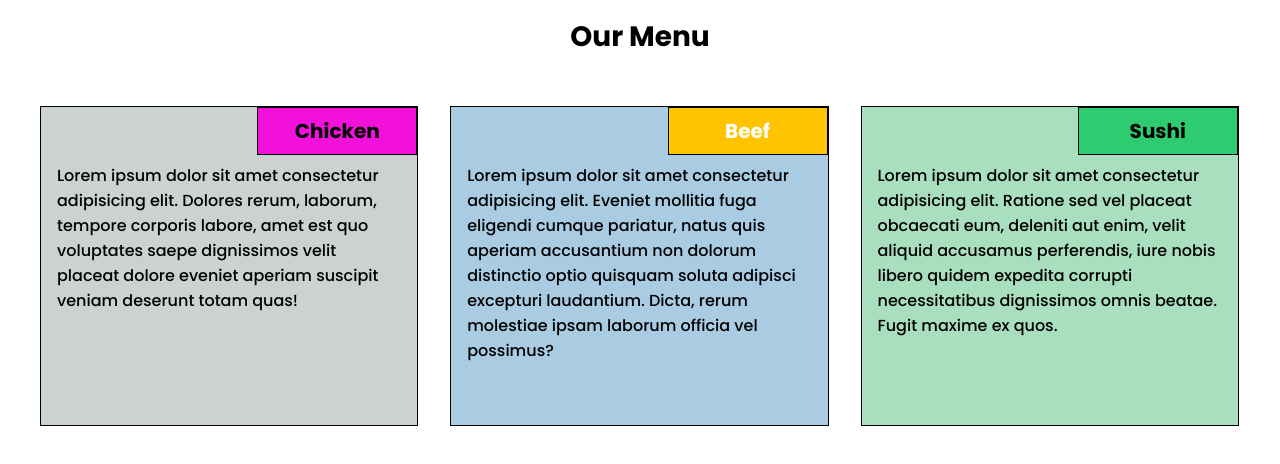
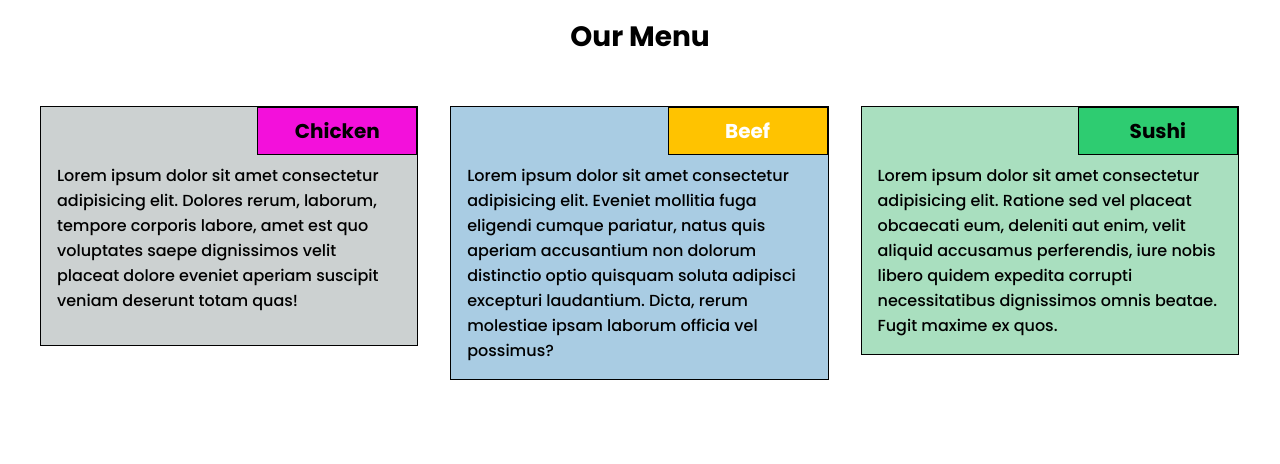
Before and after one commit to macrodev22/cousera-webdev, a plain HTML site: page mod2-solution/index.html in a window 1280 px wide. Drawn offline with Linux system fonts and the light colour scheme.

Commit message:
Version 2

```diff
--- a/mod2-solution/css/style.css
+++ b/mod2-solution/css/style.css
@@ -14,6 +14,7 @@
 body {
     font-family: 'Poppins', sans-serif;
     margin: 0 auto;
+    font-size: 1rem;
 }
 
 h1 {
@@ -79,7 +80,7 @@ h1 {
 @media only screen and (min-width: 992px) {
     .col-lg-4 {
         width: calc(33.3% - var(--col-margin)*2);
-        min-height: 20rem;
+        min-height: 15rem;
     }
 }
 
```
